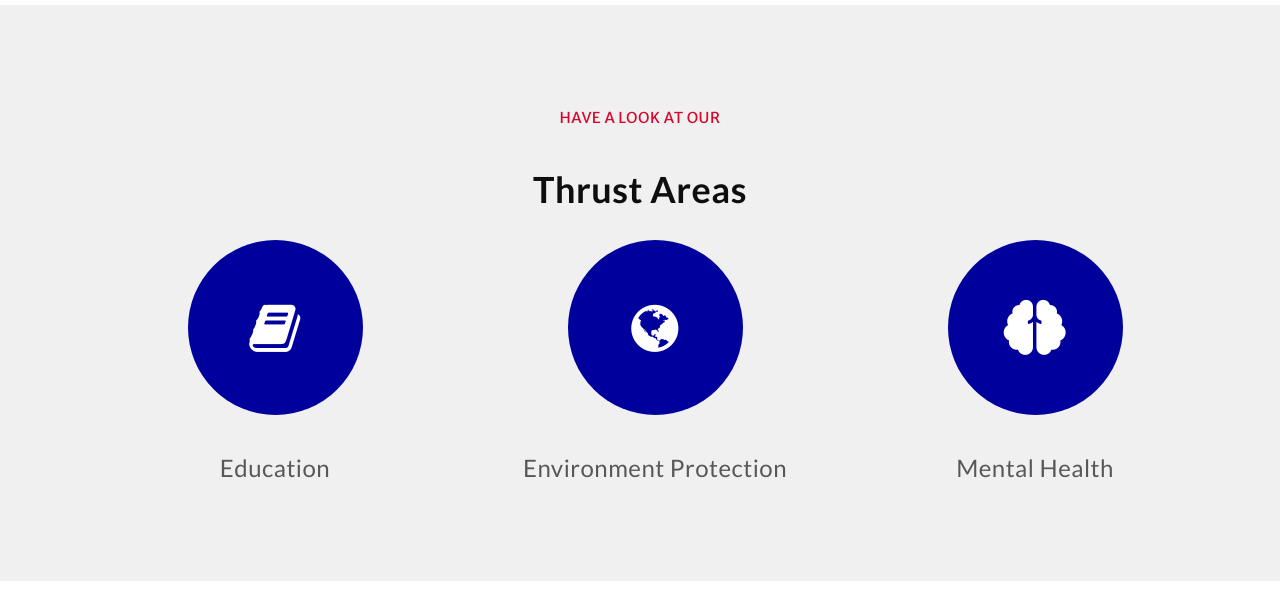
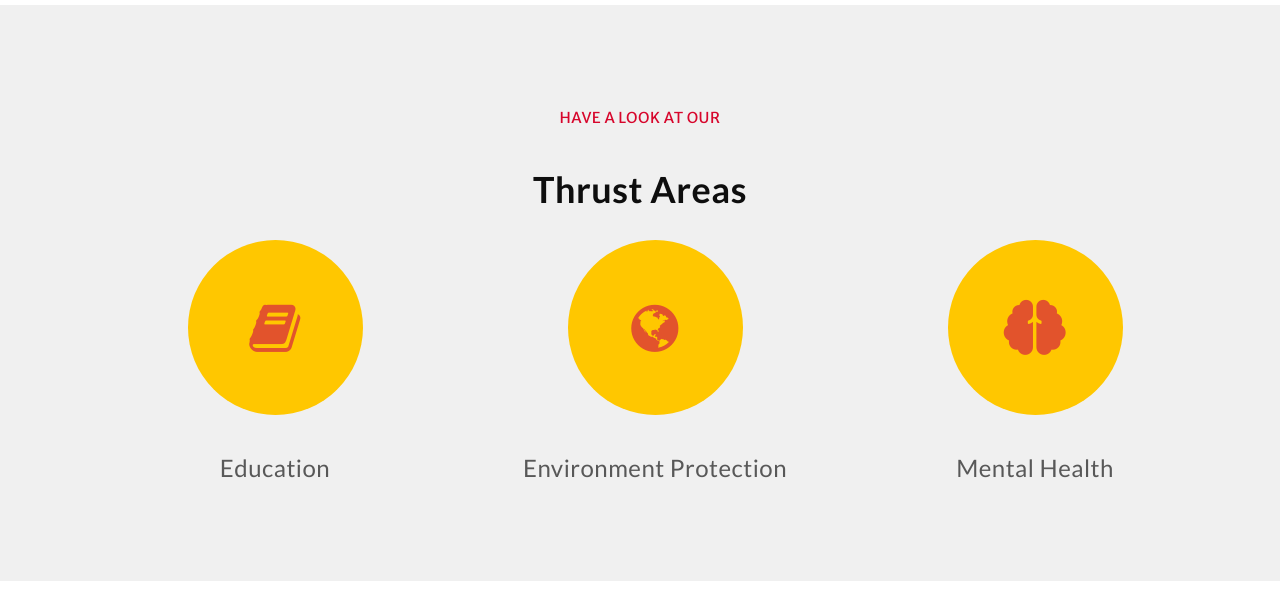
Before and after one commit to smaranx/racnavimumbai, a PHP site: page /index.php in a window 1280 px wide. Shown: the part 1388-2002 px from the top of the page. Run offline with PHP 8.4, Linux system fonts and the light colour scheme; some libraries are stand-ins or nearby versions.

Commit message:
Update :new: Thurst styles

```diff
--- a/assets/css/style.css
+++ b/assets/css/style.css
@@ -441,13 +441,13 @@ Start of thurst
   height: 175px;
   line-height: 175px;
   max-width: 100%;
-  background: #00009c;
+  background: #ffc700;
   -webkit-border-radius: 50%;
   -moz-border-radius: 50%;
   -o-border-radius: 50%;
   border-radius: 50%;
   display: block;
-  color: #fff;
+  color: #e2532c;
   font-size: 55px;
   text-align: center;
   vertical-align: middle;
```
